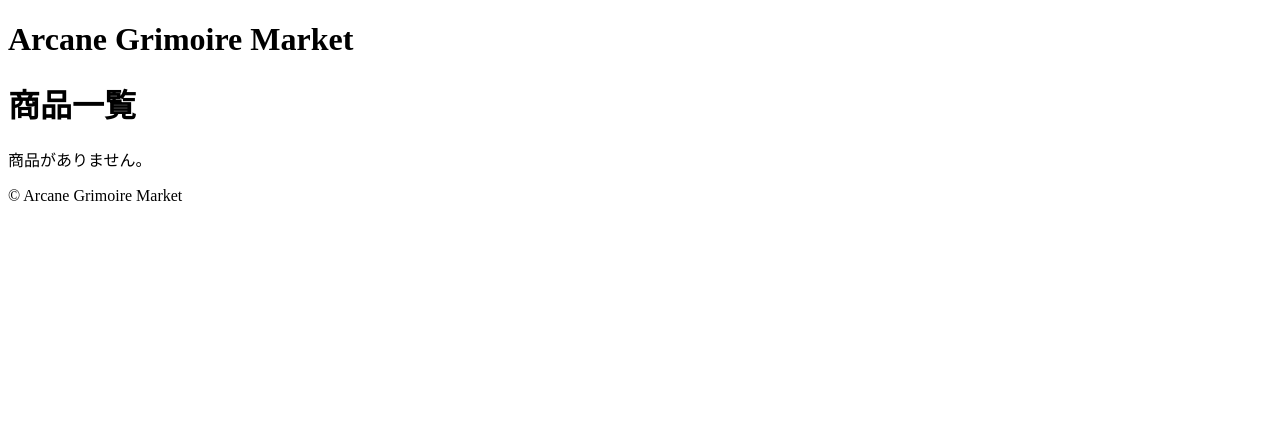
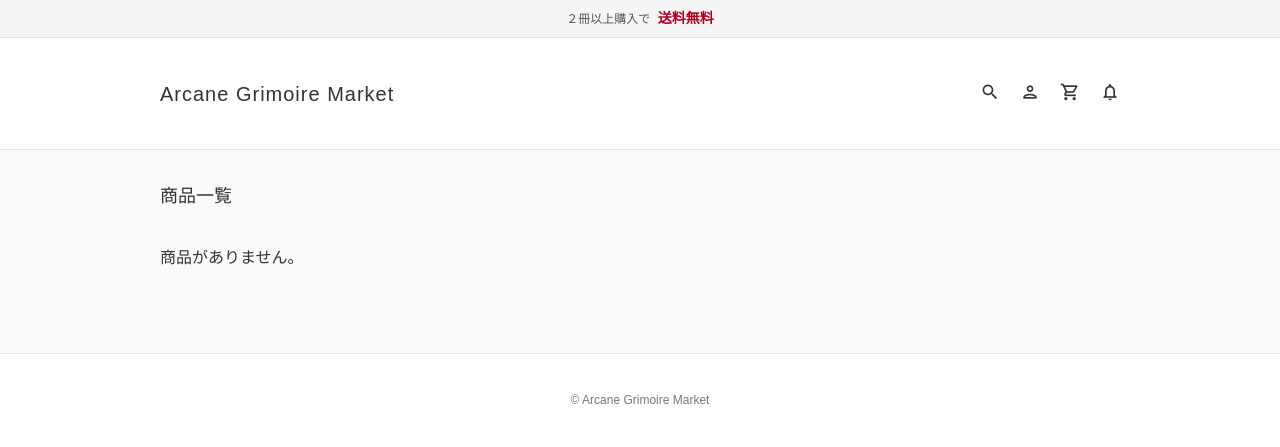
Before and after one commit to bota-rabbit/django-grimoire-market, a Django app: page / in a window 1280 px wide. Shown: the top 447 px of the page. Run offline with Django 5.2, Linux system fonts and the light colour scheme; data that the repository does not hold is empty.

Commit message:
style: fix header and add banner icons with Material Icons

```diff
--- /dev/null
+++ b/grimoires/static/grimoires/css/style.css
@@ -0,0 +1,170 @@
+/* ===== 全体 ===== */
+body {
+    margin: 0;
+    font-family: "Hiragino Kaku Gothic ProN", "Noto Sans JP", sans-serif;
+    background-color: #fafafa;
+    color: #333;
+    line-height: 1.8;
+}
+
+
+/* ===== ヘッダー（固定） ===== */
+.site-header {
+    position: fixed;
+    top: 0;
+    left: 0;
+    width: 100%;
+    border-bottom: 1px solid #e5e5e5;
+    background: #fff;
+    z-index: 1000;
+}
+
+.site-header-inner {
+    max-width: 960px;
+    margin: 0 auto;
+    padding: 24px 16px;
+}
+
+.site-logo {
+    font-size: 20px;
+    font-weight: normal;
+    letter-spacing: 0.05em;
+}
+
+/* ===== 告知バー ===== */
+.notice-bar {
+    background-color: #f5f5f5;
+    border-bottom: 1px solid #e5e5e5;
+}
+
+.notice-text {
+    display: block;
+    max-width: 960px;
+    margin: 0 auto;
+    padding: 6px 16px;
+    font-size: 12px;
+    color: #555;
+    text-align: center;
+}
+
+/* 強調：送料無料 */
+.notice-free {
+    font-size: 14px;
+    font-weight: bold;
+    color: #b00020;
+    margin-left: 4px;
+}
+
+/* ===== ヘッダー内部レイアウト ===== */
+.site-header-inner {
+    display: flex;
+    justify-content: space-between;
+    align-items: center;
+}
+
+/* ===== 右側アイコン ===== */
+.header-icons {
+    display: flex;
+    gap: 20px;
+}
+
+.header-icon {
+    color: #333;
+    text-decoration: none;
+    line-height: 1;
+}
+
+.header-icon:hover {
+    color: #000;
+}
+
+/* アイコンサイズ */
+.header-icon .material-icons-outlined {
+    font-size: 20px;
+}
+
+
+/* ===== メイン ===== */
+.site-main {
+    max-width: 960px;
+    margin: 180px auto 40px;
+    padding: 0 16px;
+}
+
+
+/* ===== フッター ===== */
+.site-footer {
+    margin-top: 80px;
+    border-top: 1px solid #e5e5e5;
+    background: #fff;
+}
+
+.site-footer-inner {
+    max-width: 960px;
+    margin: 0 auto;
+    padding: 24px 16px;
+    text-align: center;
+    font-size: 12px;
+    color: #777;
+}
+
+
+/* ===== 商品一覧 ===== */
+.page-title {
+    font-size: 18px;
+    font-weight: normal;
+    margin-bottom: 32px;
+}
+
+.grimoire-list {
+    list-style: none;
+    padding: 0;
+    margin: 0;
+}
+
+.grimoire-item {
+    padding: 24px 0;
+    border-bottom: 1px solid #e5e5e5;
+}
+
+.grimoire-title {
+    font-size: 16px;
+    font-weight: normal;
+}
+
+.grimoire-link {
+    text-decoration: none;
+    color: #333;
+}
+
+.grimoire-link:hover {
+    text-decoration: underline;
+}
+
+.grimoire-price,
+.in-stock,
+.sold-out {
+    font-size: 13px;
+    color: #777;
+}
+
+.sold-out {
+    color: #b00020;
+}
+
+/* ===== ページネーション ===== */
+.pagination {
+    margin-top: 40px;
+    text-align: center;
+    font-size: 13px;
+}
+
+.pagination a {
+    color: #333;
+    text-decoration: none;
+    margin: 0 12px;
+}
+
+.pagination a:hover {
+    text-decoration: underline;
+}
--- a/grimoires/templates/grimoires/base.html
+++ b/grimoires/templates/grimoires/base.html
@@ -1,21 +1,57 @@
+{% load static %}
 <!DOCTYPE html>
 <html lang="ja" class="site-root">
+
     <head>
         <meta charset="utf-8">
         <meta name="viewport"
               content="width=device-width, initial-scale=1, shrink-to-fit=no">
 
         <title class="site-title">📕 Arcane Grimoire Market（仮）</title>
+
+        <link rel="stylesheet"
+            href="{% static 'grimoires/css/style.css' %}">
+
+        <!-- Material Icons -->
+        <link href="https://fonts.googleapis.com/icon?family=Material+Icons+Outlined"
+            rel="stylesheet">
+
     </head>
 
     <body class="site-body">
 
         <header class="site-header">
+
+            <div class="notice-bar">
+                <span class="notice-text">
+                    ２冊以上購入で
+                    <span class="notice-free">送料無料</span>
+                </span>
+            </div>
+
             <div class="site-header-inner">
+
                 <h1 class="site-logo">
                     Arcane Grimoire Market
                 </h1>
+
+                <nav class="header-icons">
+                    <a href="#" class="header-icon" title="検索">
+                        <span class="material-icons-outlined">search</span>
+                    </a>
+                    <a href="#" class="header-icon" title="ログイン">
+                        <span class="material-icons-outlined">person</span>
+                    </a>
+                    <a href="#" class="header-icon" title="カート">
+                        <span class="material-icons-outlined">shopping_cart</span>
+                    </a>
+                    <a href="#" class="header-icon" title="おしらせ">
+                        <span class="material-icons-outlined">notifications</span>
+                    </a>
+                </nav>
+
             </div>
+
         </header>
 
         <main class="site-main">
@@ -32,4 +68,5 @@
         </footer>
 
     </body>
+
 </html>
--- a/grimoires/templates/grimoires/grimoire_detail.html
+++ b/grimoires/templates/grimoires/grimoire_detail.html
@@ -10,7 +10,7 @@
     <div class="grimoire-detail">
 
         <p class="grimoire-price">
-            価格: {{ grimoire.price }}円
+            価格: 💎{{ grimoire.price }}
         </p>
 
         <p class="grimoire-description">
--- a/grimoires/templates/grimoires/grimoire_list.html
+++ b/grimoires/templates/grimoires/grimoire_list.html
@@ -18,7 +18,7 @@
                     </strong><br>
 
                     <span class="grimoire-price">
-                        価格: {{ grimoire.price }}円
+                        価格: 💎{{ grimoire.price }}
                     </span><br>
 
                     {% if grimoire.stock > 0 %}
```
